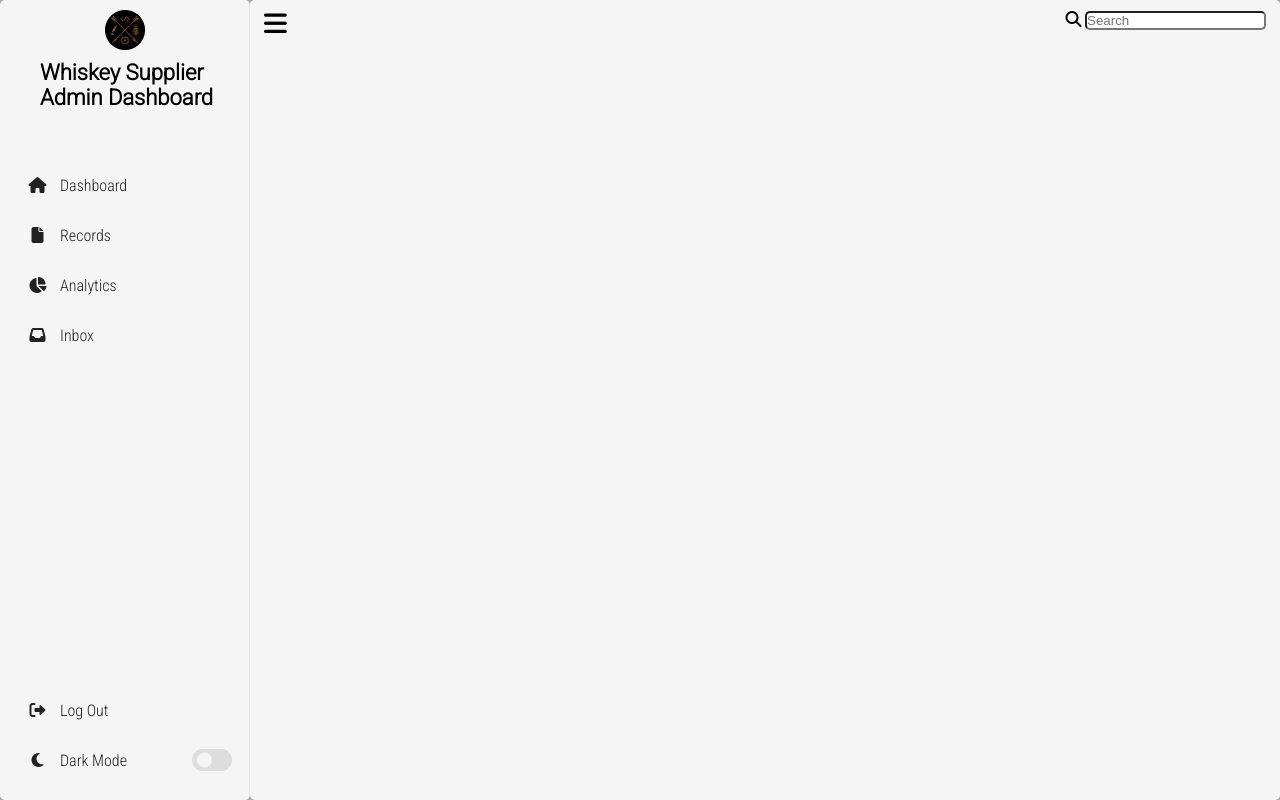
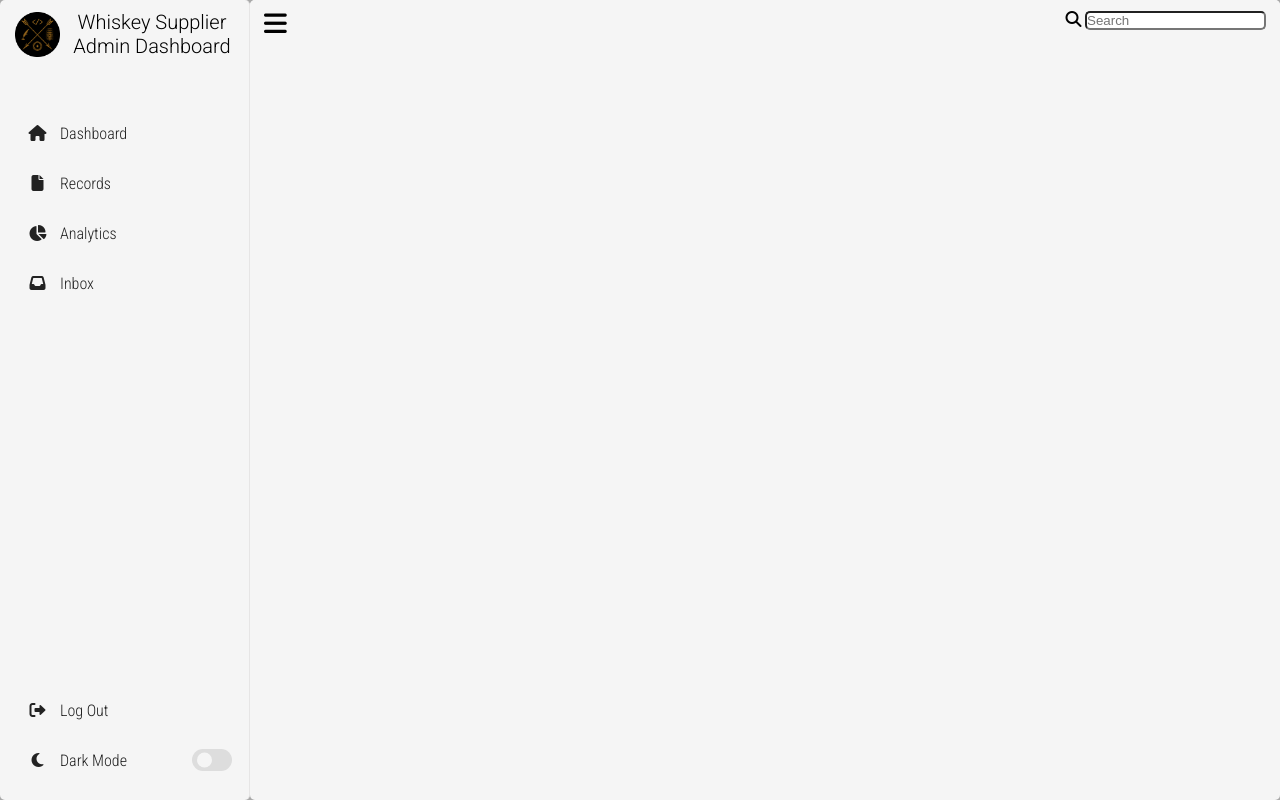
Before and after one commit to asbhogal/Whiskey-Supplier-Admin-Dashboard, a plain HTML site: page index.html in a window 1280 px wide. Drawn offline with Linux system fonts and the light colour scheme.

Commit message:
amendments

```diff
--- a/style.scss
+++ b/style.scss
@@ -55,23 +55,24 @@ nav {
         display: flex;
         justify-content: center;
         min-width: 45px;
-        padding-bottom: 10px;
         img {
-            width: 40px;
+            width: 45px;
             object-fit: cover;
         }
     }
     .logo-name {
         font-family: 'Roboto', sans-serif;
         display: flex;
-        flex-direction: column;
         align-items: center;
-        padding: 10px 30px;
+        padding: 10px 15px;
         font-size: 22px;
         font-weight: 600;
         color: $light-mode-text-color;
         span {
             padding-left: 10px;
+            text-align: center;
+            font-weight: 200;
+            font-size:20px;
         }
     }
     .menu-items {
```
Also changed, not shown: dist/style.css, 1 other file.
